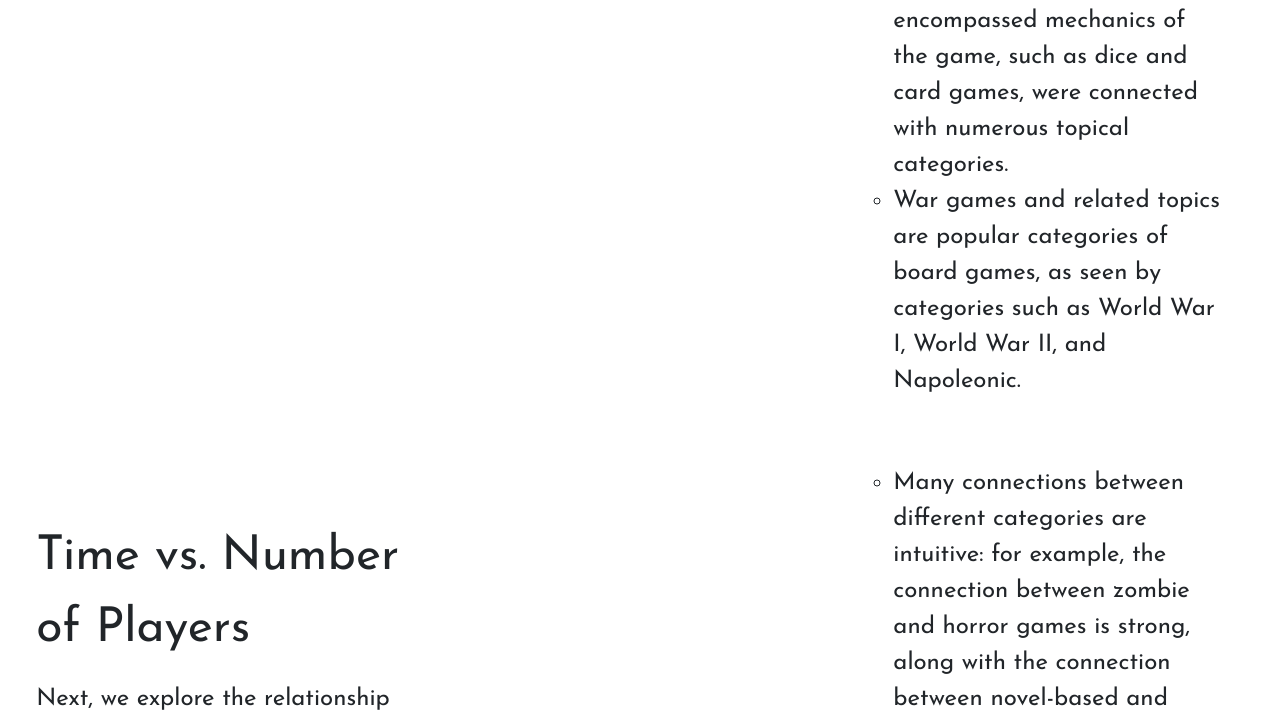
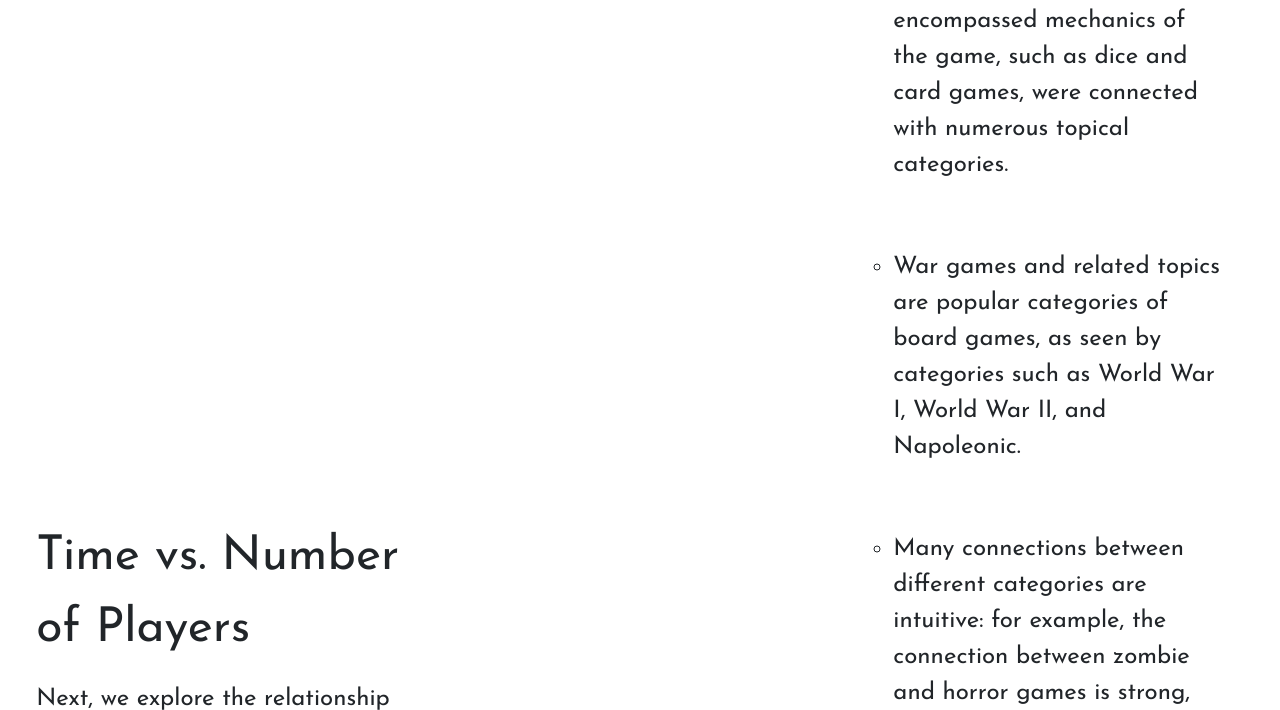
Before and after one commit to sangjunp4rk/boardgame_design_data_viz, a Flask app: page / in a window 1280 px wide. Shown: the part 4319-5029 px from the top of the page. Run offline with Flask 2, Linux system fonts and the light colour scheme; some libraries are stand-ins or nearby versions.

Commit message:
minor edits on data insights

```diff
--- a/templates/main.html
+++ b/templates/main.html
@@ -337,7 +337,8 @@
 
           <ul style="list-style-type:circle;">
           <li>Broad categories that encompassed mechanics of the game, such as dice and card games, were connected with numerous topical categories. </li>
-          <li> War games and related topics are popular categories of board games, as seen by categories such as World War I, World War II, and Napoleonic. </li>
+
+          <li class="insights_item"> War games and related topics are popular categories of board games, as seen by categories such as World War I, World War II, and Napoleonic. </li>
           <li class="insights_item">Many connections between different categories are intuitive: for example, the connection between zombie and horror games is strong, along with the connection between novel-based and fantasy games. </li>
           <li class="insights_item">On the other hand, there are surprising connections. For example, lots of games were jointly categorized as mythology and card games. In addition, prehistoric games were most strongly connected to animals and card games, rather than ancient.  </li>
           </ul>
```
